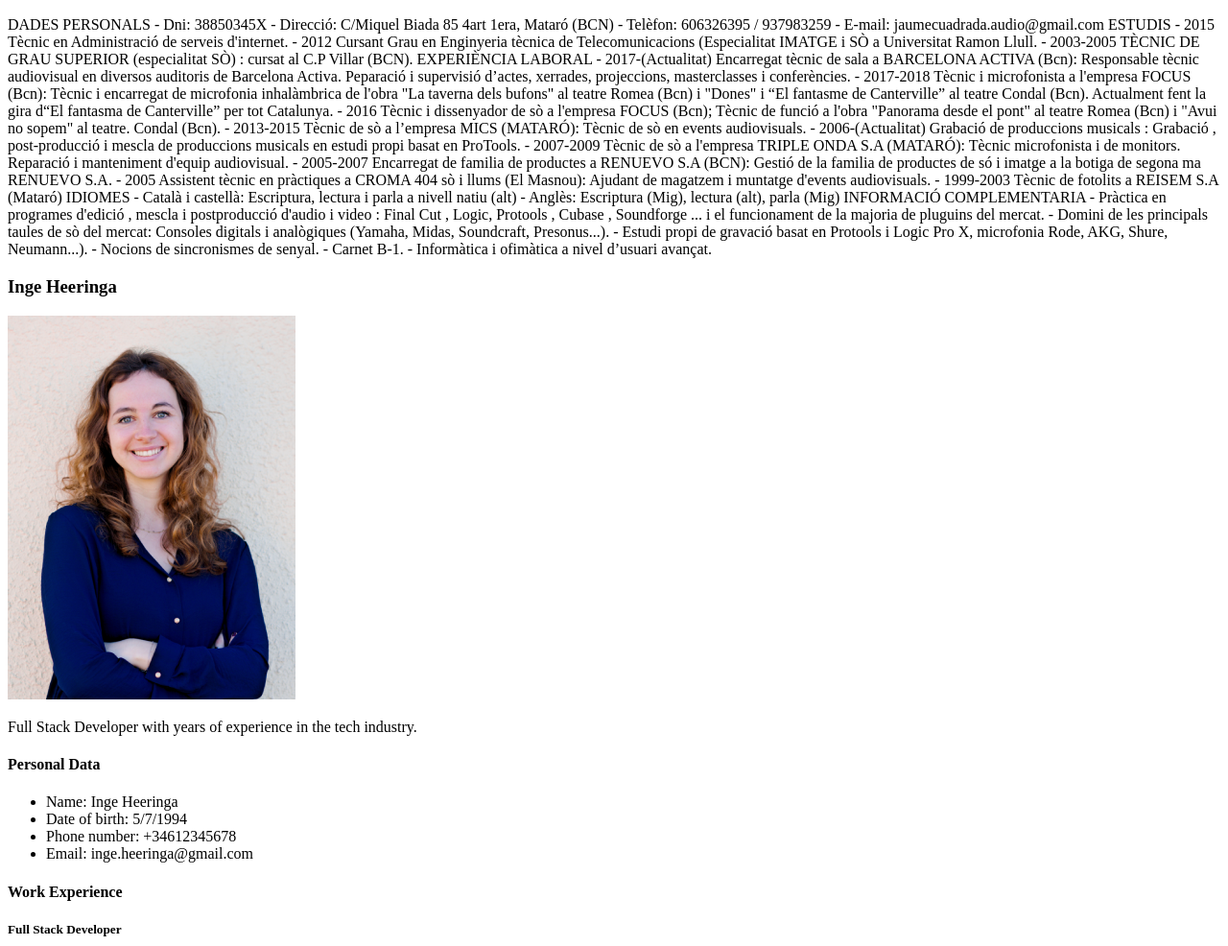
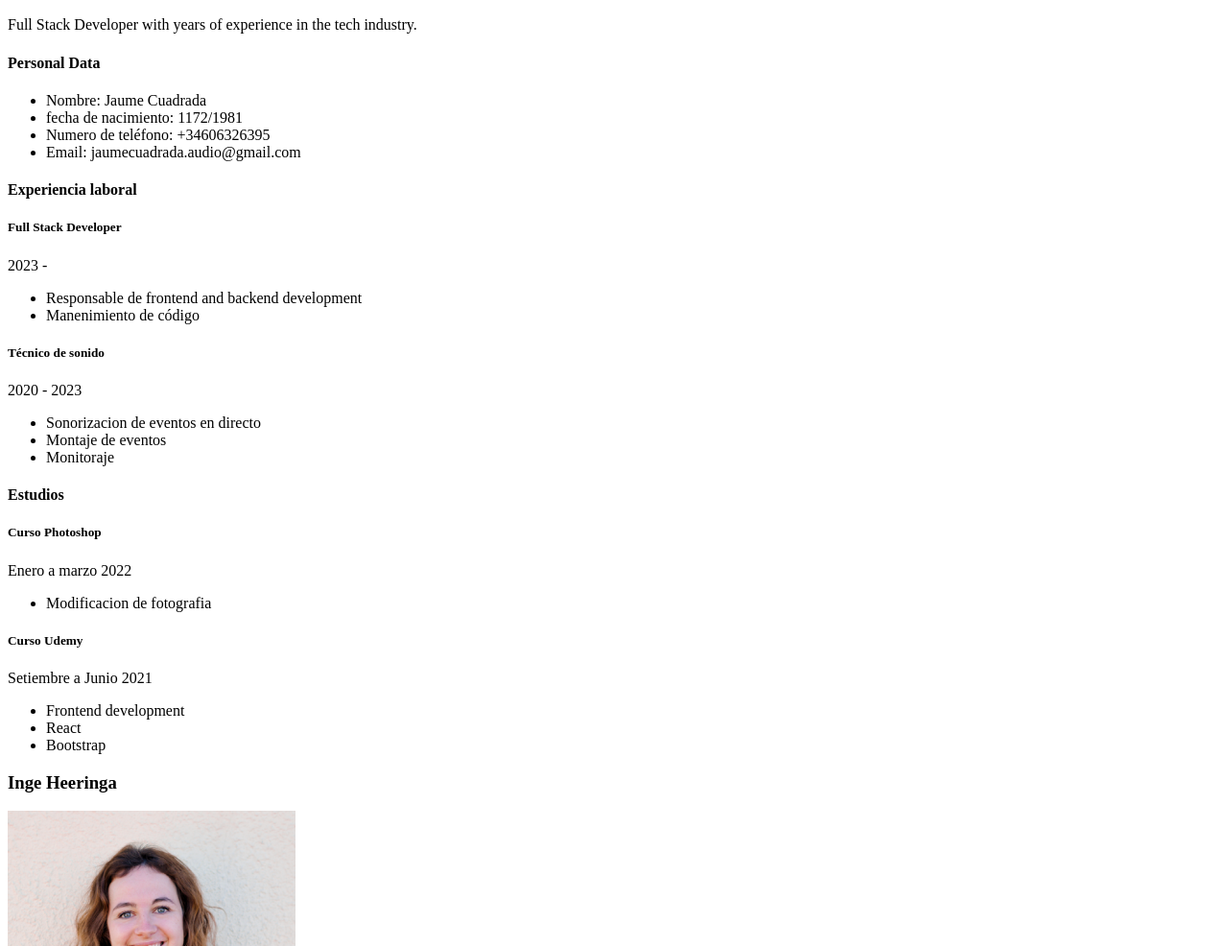
Before and after one commit to jaumecuadrada/202301-w1ch2-Jaume-Cuadrada-Inge-Heeringa, a website: page src/nuestro-cv.html in a window 1280 px wide. Shown: the part 564-1550 px from the top of the page at 96% size. Drawn offline with Linux system fonts and the light colour scheme.

Commit message:
Add curriculum info

```diff
--- a/src/nuestro-cv.html
+++ b/src/nuestro-cv.html
@@ -26,55 +26,47 @@
       <h3>Jaume Cuadrada</h3>
       <img src="./FOTO CARNET.jpg" alt="fotografia del curriculum
       " width="245,6" height="302,3">
-      <p>
-        DADES PERSONALS
-        - Dni: 38850345X
-        - Direcció: C/Miquel Biada 85 4art 1era, Mataró (BCN)
-        - Telèfon: 606326395 / 937983259
-        - E-mail: jaumecuadrada.audio@gmail.com
-        ESTUDIS
-        - 2015 Tècnic en Administració de serveis d'internet.
-        - 2012 Cursant Grau en Enginyeria tècnica de Telecomunicacions (Especialitat IMATGE i SÒ a
-        Universitat Ramon Llull.
-        - 2003-2005 TÈCNIC DE GRAU SUPERIOR (especialitat SÒ) : cursat al C.P Villar (BCN).
-        EXPERIÈNCIA LABORAL
-        - 2017-(Actualitat) Encarregat tècnic de sala a BARCELONA ACTIVA (Bcn):
-        Responsable tècnic audiovisual en diversos auditoris de Barcelona Activa. Peparació i supervisió d’actes,
-        xerrades,
-        projeccions, masterclasses i conferències.
-        - 2017-2018 Tècnic i microfonista a l'empresa FOCUS (Bcn):
-        Tècnic i encarregat de microfonia inhalàmbrica de l'obra "La taverna dels bufons" al teatre Romea
-        (Bcn) i "Dones" i “El fantasme de Canterville” al teatre Condal (Bcn). Actualment fent la gira d“El
-        fantasma de Canterville” per tot Catalunya.
-        - 2016 Tècnic i dissenyador de sò a l'empresa FOCUS (Bcn);
-        Tècnic de funció a l'obra "Panorama desde el pont" al teatre Romea (Bcn) i "Avui no sopem" al
-        teatre.
-        Condal (Bcn).
-        - 2013-2015 Tècnic de sò a l’empresa MICS (MATARÓ):
-        Tècnic de sò en events audiovisuals.
-        - 2006-(Actualitat) Grabació de produccions musicals :
-        Grabació , post-producció i mescla de produccions musicals en estudi propi basat en ProTools.
-        - 2007-2009 Tècnic de sò a l'empresa TRIPLE ONDA S.A (MATARÓ):
-        Tècnic microfonista i de monitors. Reparació i manteniment d'equip audiovisual.
-        - 2005-2007 Encarregat de familia de productes a RENUEVO S.A (BCN):
-        Gestió de la familia de productes de só i imatge a la botiga de segona ma RENUEVO S.A.
-        - 2005 Assistent tècnic en pràctiques a CROMA 404 sò i llums (El Masnou):
-        Ajudant de magatzem i muntatge d'events audiovisuals.
-        - 1999-2003 Tècnic de fotolits a REISEM S.A (Mataró)
-        IDIOMES
-        - Català i castellà: Escriptura, lectura i parla a nivell natiu (alt)
-        - Anglès: Escriptura (Mig), lectura (alt), parla (Mig)
-        INFORMACIÓ COMPLEMENTARIA
-        - Pràctica en programes d'edició , mescla i postproducció d'audio i video : Final Cut , Logic,
-        Protools , Cubase , Soundforge ... i el funcionament de la majoria de pluguins del mercat.
-        - Domini de les principals taules de sò del mercat: Consoles digitals i analògiques (Yamaha,
-        Midas, Soundcraft, Presonus...).
-        - Estudi propi de gravació basat en Protools i Logic Pro X, microfonia Rode, AKG, Shure,
-        Neumann...).
-        - Nocions de sincronismes de senyal.
-        - Carnet B-1.
-        - Informàtica i ofimàtica a nivel d’usuari avançat.
-      </p>
+      <section>
+        <p>Full Stack Developer with years of experience in the tech industry.</p>
+        <h4>Personal Data</h4>
+        <ul>
+          <li>Nombre: Jaume Cuadrada</li>
+          <li>fecha de nacimiento: 1172/1981</li>
+          <li>Numero de teléfono: +34606326395</li>
+          <li>Email: jaumecuadrada.audio@gmail.com</li>
+        </ul>
+      </section>
+      <section>
+        <h4>Experiencia laboral</h4>
+        <h5>Full Stack Developer</h5>
+        <p>2023 -</p>
+        <ul>
+          <li>Responsable de frontend and backend development</li>
+          <li>Manenimiento de código</li>
+        </ul>
+        <h5>Técnico de sonido</h5>
+        <p>2020 - 2023</p>
+        <ul>
+          <li>Sonorizacion de eventos en directo</li>
+          <li>Montaje de eventos</li>
+          <li>Monitoraje</li>
+        </ul>
+      </section>
+      <section>
+        <h4>Estudios</h4>
+        <h5>Curso Photoshop </h5>
+        <p>Enero a marzo 2022</p>
+        <ul>
+          <li>Modificacion de fotografia</li>
+        </ul>
+        <h5>Curso Udemy</h5>
+        <p>Setiembre a Junio 2021</p>
+        <ul>
+          <li>Frontend development</li>
+          <li>React</li>
+          <li>Bootstrap</li>
+        </ul>
+      </section>
     </section>
     <section>
       <h3>Inge Heeringa</h3>
```
Also changed, not shown: src/quienes-somos.html (+4 -2 lines).
